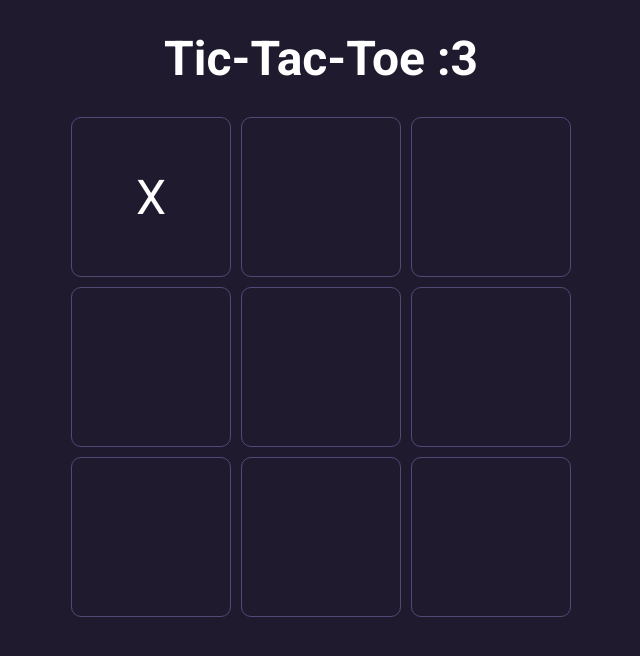
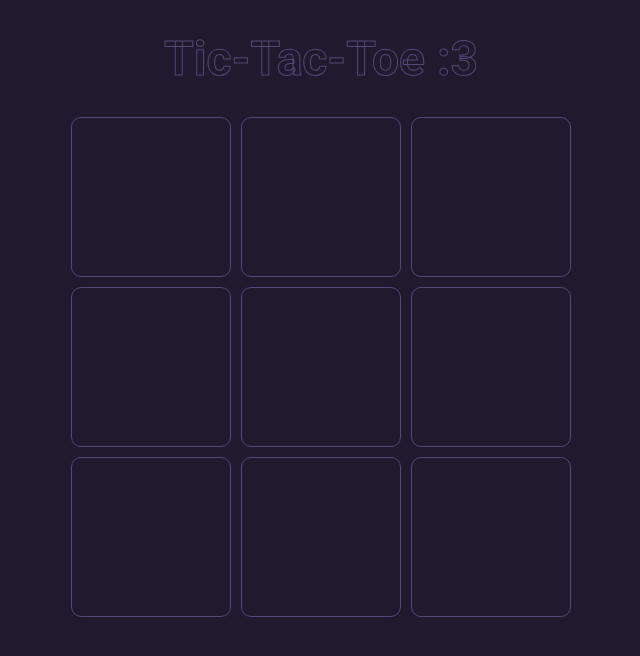
Before and after one commit to amora7741/TicTacToe, a plain HTML site: page index.html in a window 1280 px wide. Both pictures are taken after a click on the element 470 px from the left and 197 px from the top of the page. Shown: the whole page, without its empty margins (319-959 px from the left). Drawn offline with Linux system fonts and the light colour scheme.

Commit message:
Make title only outline

```diff
--- a/script.js
+++ b/script.js
@@ -2,6 +2,6 @@ const cells = document.querySelectorAll(".cell");
 
 cells.forEach((cell) => {
     cell.addEventListener('click', () => {
-        cell.textContent = 'X';
+        cell.textContent = '';
     });
 });
--- a/style.css
+++ b/style.css
@@ -3,6 +3,7 @@
 :root {
     --grid-size: 500px;
     --rounded-corners: 10px;
+    --outline: rgb(85, 72, 119);
 }
 
 * {
@@ -25,7 +26,8 @@ body {
 
 .container h1 {
     font-size: 3rem;
-    color: white;
+    -webkit-text-stroke: 1px var(--outline);
+    color: transparent;
 }
 
 .gridarea {
@@ -39,7 +41,7 @@ body {
 
 .cell {
     border-radius: var(--rounded-corners);
-    border: 1px solid rgb(85, 72, 119);
+    border: 1px solid var(--outline);
     cursor: pointer;
     display: flex;
     align-items: center;
```
